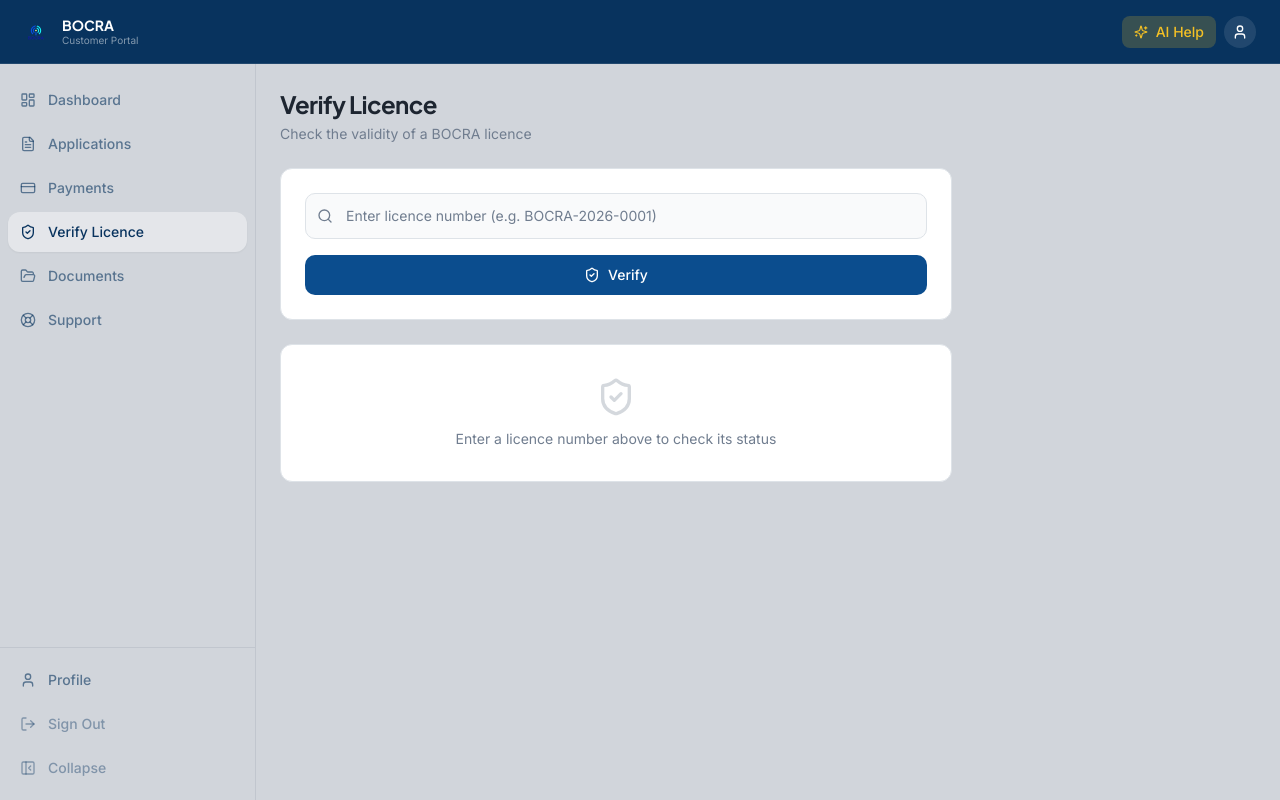
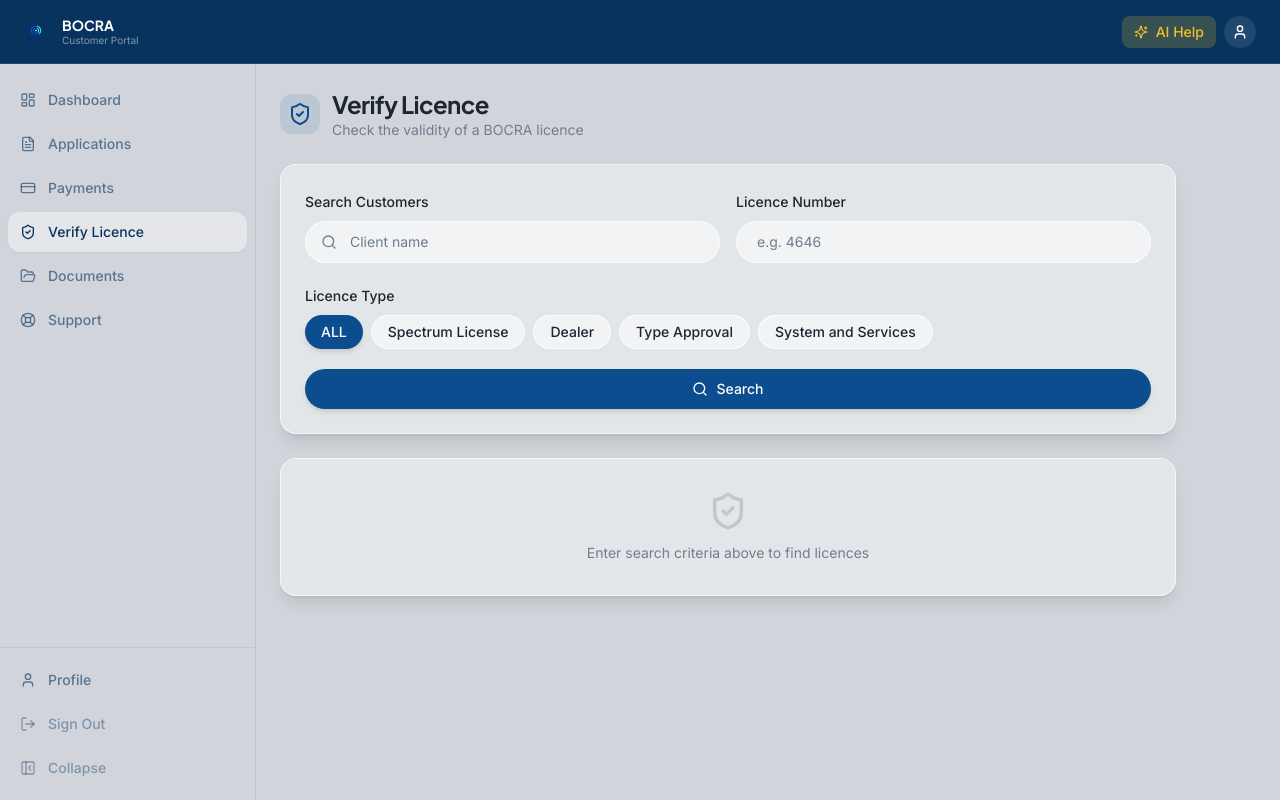
Before and after one commit to SirMixalotMixalot/Hamster-BOCRA-website, a React (Vite) app in the folder Frontend/: page /customer/verify in a window 1280 px wide. Built offline with nearby package versions, Linux system fonts and the light colour scheme; the HTML template or start-up script is replaced by a standard one.

Commit message:
glassmorphic verify licence page with pill inputs and chip filters

```diff
--- a/Frontend/src/pages/customer/VerifyLicence.tsx
+++ b/Frontend/src/pages/customer/VerifyLicence.tsx
@@ -1,34 +1,178 @@
 import { useState } from "react";
-import { ShieldCheck, Search } from "lucide-react";
+import { ShieldCheck, Search, Loader2 } from "lucide-react";
+
+type LicenceType = "ALL" | "Spectrum License" | "Dealer" | "Type Approval" | "System and Services";
+
+type LicenceResult = {
+  licenceNo: string;
+  clientName: string;
+  licenceType: string;
+  expirationDate: string;
+  status: "Active" | "Expired" | "Suspended";
+};
+
+const MOCK_DATA: LicenceResult[] = [
+  { licenceNo: "4646", clientName: "11 WARD SECURITY SERVICES", licenceType: "Spectrum License", expirationDate: "Jun 30, 2022", status: "Expired" },
+  { licenceNo: "5012", clientName: "MASCOM WIRELESS (PTY) LTD", licenceType: "Spectrum License", expirationDate: "Dec 31, 2026", status: "Active" },
+  { licenceNo: "3891", clientName: "ORANGE BOTSWANA (PTY) LTD", licenceType: "Spectrum License", expirationDate: "Mar 15, 2027", status: "Active" },
+  { licenceNo: "4100", clientName: "BOTSWANA TELECOMMUNICATIONS", licenceType: "System and Services", expirationDate: "Sep 30, 2025", status: "Suspended" },
+  { licenceNo: "6230", clientName: "KWENA COMMUNICATIONS", licenceType: "Dealer", expirationDate: "Aug 12, 2026", status: "Active" },
+  { licenceNo: "5500", clientName: "SAMSUNG ELECTRONICS SA", licenceType: "Type Approval", expirationDate: "Jan 20, 2025", status: "Expired" },
+];
+
+const licenceTypes: LicenceType[] = ["ALL", "Spectrum License", "Dealer", "Type Approval", "System and Services"];
+
+const statusColors: Record<string, string> = {
+  Active: "bg-green-100 text-green-700",
+  Expired: "bg-red-100 text-red-700",
+  Suspended: "bg-yellow-100 text-yellow-700",
+};
 
 const VerifyLicence = () => {
+  const [customerName, setCustomerName] = useState("");
   const [licenceNumber, setLicenceNumber] = useState("");
+  const [licenceType, setLicenceType] = useState<LicenceType>("ALL");
+  const [results, setResults] = useState<LicenceResult[] | null>(null);
+  const [loading, setLoading] = useState(false);
+
+  const handleSearch = () => {
+    setLoading(true);
+    setTimeout(() => {
+      const filtered = MOCK_DATA.filter((item) => {
+        const matchesName = !customerName || item.clientName.toLowerCase().includes(customerName.toLowerCase());
+        const matchesNumber = !licenceNumber || item.licenceNo.includes(licenceNumber);
+        const matchesType = licenceType === "ALL" || item.licenceType === licenceType;
+        return matchesName && matchesNumber && matchesType;
+      });
+      setResults(filtered);
+      setLoading(false);
+    }, 600);
+  };
 
   return (
-    <div className="space-y-6 max-w-2xl">
+    <div className="space-y-6 max-w-4xl">
+      <div className="flex items-center gap-3">
+        <div className="p-2 rounded-xl bg-primary/10">
+          <ShieldCheck className="h-6 w-6 text-primary" />
+        </div>
         <div>
           <h2 className="text-2xl font-heading font-bold text-foreground">Verify Licence</h2>
-        <p className="text-sm text-muted-foreground mt-1">Check the validity of a BOCRA licence</p>
+          <p className="text-sm text-muted-foreground">Check the validity of a BOCRA licence</p>
         </div>
-      <div className="bg-card rounded-xl border border-border p-6">
+      </div>
+
+      {/* Search Filters Card */}
+      <div className="bg-white/40 backdrop-blur-sm rounded-2xl border border-white/60 shadow-lg p-6 space-y-5">
+        <div className="grid grid-cols-1 sm:grid-cols-2 gap-4">
+          <div className="space-y-2">
+            <label className="text-sm font-medium text-foreground">Search Customers</label>
             <div className="relative">
-          <Search className="absolute left-3 top-1/2 -translate-y-1/2 h-4 w-4 text-muted-foreground" />
+              <Search className="absolute left-4 top-1/2 -translate-y-1/2 h-4 w-4 text-muted-foreground" />
+              <input
+                type="text"
+                value={customerName}
+                onChange={(e) => setCustomerName(e.target.value)}
+                placeholder="Client name"
+                className="w-full pl-11 pr-4 py-2.5 rounded-full border border-white/80 bg-white/50 text-sm placeholder:text-muted-foreground focus:outline-none focus:ring-2 focus:ring-primary/30 focus:border-primary"
+              />
+            </div>
+          </div>
+          <div className="space-y-2">
+            <label className="text-sm font-medium text-foreground">Licence Number</label>
             <input
               type="text"
               value={licenceNumber}
               onChange={(e) => setLicenceNumber(e.target.value)}
-            placeholder="Enter licence number (e.g. BOCRA-2026-0001)"
-            className="w-full pl-10 pr-4 py-3 rounded-lg border border-border bg-background text-sm placeholder:text-muted-foreground focus:outline-none focus:ring-2 focus:ring-primary/30 focus:border-primary"
+              placeholder="e.g. 4646"
+              className="w-full px-5 py-2.5 rounded-full border border-white/80 bg-white/50 text-sm placeholder:text-muted-foreground focus:outline-none focus:ring-2 focus:ring-primary/30 focus:border-primary"
             />
           </div>
-        <button className="mt-4 w-full inline-flex items-center justify-center gap-2 px-4 py-2.5 bg-primary text-primary-foreground rounded-lg text-sm font-medium hover:bg-primary/90 transition-colors">
-          <ShieldCheck className="h-4 w-4" />
-          Verify
+        </div>
+
+        <div className="space-y-2">
+          <label className="text-sm font-medium text-foreground">Licence Type</label>
+          <div className="flex flex-wrap gap-2">
+            {licenceTypes.map((type) => (
+              <button
+                key={type}
+                type="button"
+                onClick={() => setLicenceType(type)}
+                className={`rounded-full px-4 py-1.5 text-sm font-medium transition-all ${
+                  licenceType === type
+                    ? "bg-primary text-primary-foreground shadow-md"
+                    : "bg-white/50 text-foreground border border-white/80 hover:bg-white/70"
+                }`}
+              >
+                {type}
+              </button>
+            ))}
+          </div>
+        </div>
+
+        <button
+          onClick={handleSearch}
+          disabled={loading}
+          className="w-full inline-flex items-center justify-center gap-2 px-4 py-2.5 bg-primary text-primary-foreground rounded-full text-sm font-medium hover:bg-primary/90 transition-colors disabled:opacity-60 shadow-md"
+        >
+          {loading ? (
+            <Loader2 className="h-4 w-4 animate-spin" />
+          ) : (
+            <Search className="h-4 w-4" />
+          )}
+          Search
         </button>
       </div>
-      <div className="bg-card rounded-xl border border-border p-8 text-center">
+
+      {/* Results Card */}
+      <div className="bg-white/40 backdrop-blur-sm rounded-2xl border border-white/60 shadow-lg">
+        {results === null ? (
+          <div className="p-8 text-center">
             <ShieldCheck className="h-10 w-10 text-muted-foreground/30 mx-auto" />
-        <p className="text-sm text-muted-foreground mt-3">Enter a licence number above to check its status</p>
+            <p className="text-sm text-muted-foreground mt-3">Enter search criteria above to find licences</p>
+          </div>
+        ) : results.length === 0 ? (
+          <div className="p-8 text-center">
+            <Search className="h-10 w-10 text-muted-foreground/30 mx-auto" />
+            <p className="text-sm text-muted-foreground mt-3">No licences found matching your criteria</p>
+          </div>
+        ) : (
+          <>
+            <div className="overflow-x-auto">
+              <table className="w-full text-sm">
+                <thead>
+                  <tr className="border-b border-white/40">
+                    <th className="text-left text-xs font-semibold uppercase tracking-wider text-muted-foreground px-4 py-3">Licence No.</th>
+                    <th className="text-left text-xs font-semibold uppercase tracking-wider text-muted-foreground px-4 py-3">Client Name</th>
+                    <th className="text-left text-xs font-semibold uppercase tracking-wider text-muted-foreground px-4 py-3">Licence Type</th>
+                    <th className="text-left text-xs font-semibold uppercase tracking-wider text-muted-foreground px-4 py-3">Expiration Date</th>
+                    <th className="text-left text-xs font-semibold uppercase tracking-wider text-muted-foreground px-4 py-3">Status</th>
+                  </tr>
+                </thead>
+                <tbody>
+                  {results.map((row, i) => (
+                    <tr
+                      key={row.licenceNo}
+                      className={`border-b border-white/30 last:border-0 ${i % 2 === 1 ? "bg-white/30" : ""}`}
+                    >
+                      <td className="px-4 py-3 text-foreground font-medium">{row.licenceNo}</td>
+                      <td className="px-4 py-3 text-foreground">{row.clientName}</td>
+                      <td className="px-4 py-3 text-foreground">{row.licenceType}</td>
+                      <td className="px-4 py-3 text-foreground">{row.expirationDate}</td>
+                      <td className="px-4 py-3">
+                        <span className={`inline-block px-2.5 py-0.5 rounded-full text-xs font-medium ${statusColors[row.status]}`}>
+                          {row.status}
+                        </span>
+                      </td>
+                    </tr>
+                  ))}
+                </tbody>
+              </table>
+            </div>
+            <div className="px-4 py-3 border-t border-white/40 text-sm text-muted-foreground">
+              Total Records: {results.length}
+            </div>
+          </>
+        )}
       </div>
     </div>
   );
```
Lines whose indentation alone changed are shown as unchanged.
